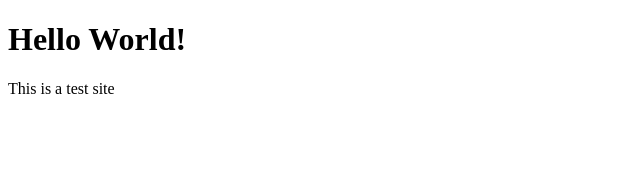
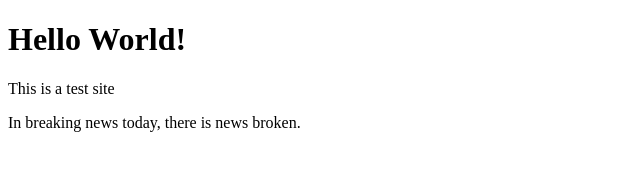
Before and after one commit to ajanimgo/testZH, a plain HTML site: page index.html in a window 1280 px wide. Shown: the whole page, without its empty margins (0-640 px from the left). Drawn offline with Linux system fonts and the light colour scheme.

Commit message:
Update index.html

```diff
--- a/index.html
+++ b/index.html
@@ -7,8 +7,8 @@
 </head>
 <body>
   <h1>Hello World!</h1>
-    <p>This is a test site</p>
-
   <script></script>
+<p>This is a test site</p>
+<p>In breaking news today, there is news broken.</p>
 </body>
 </html>
```
